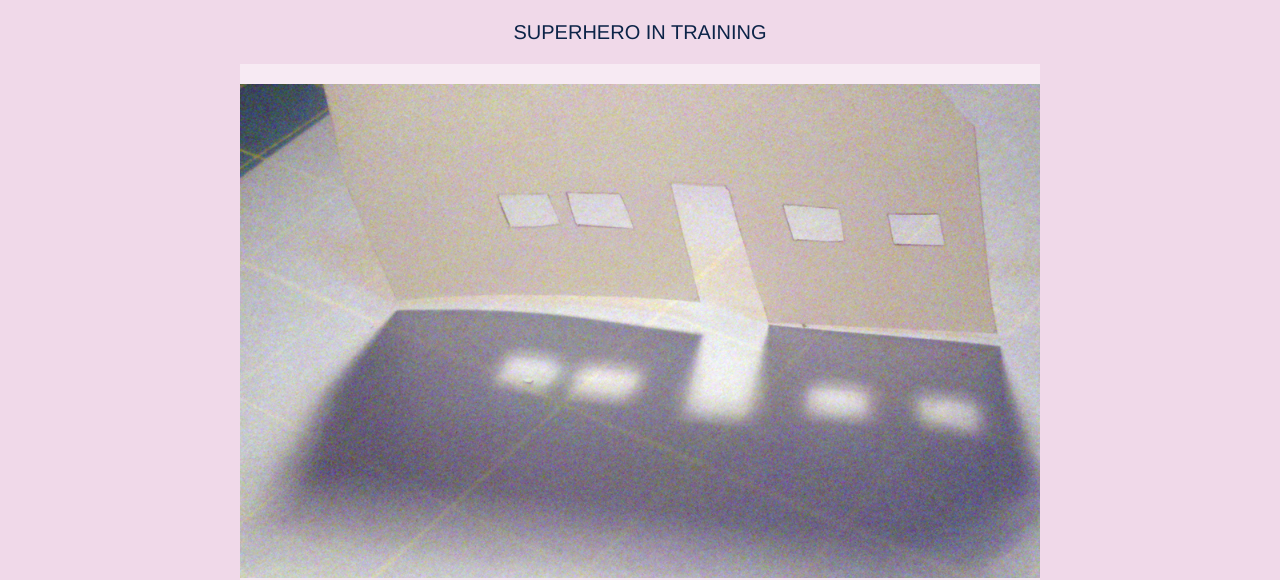
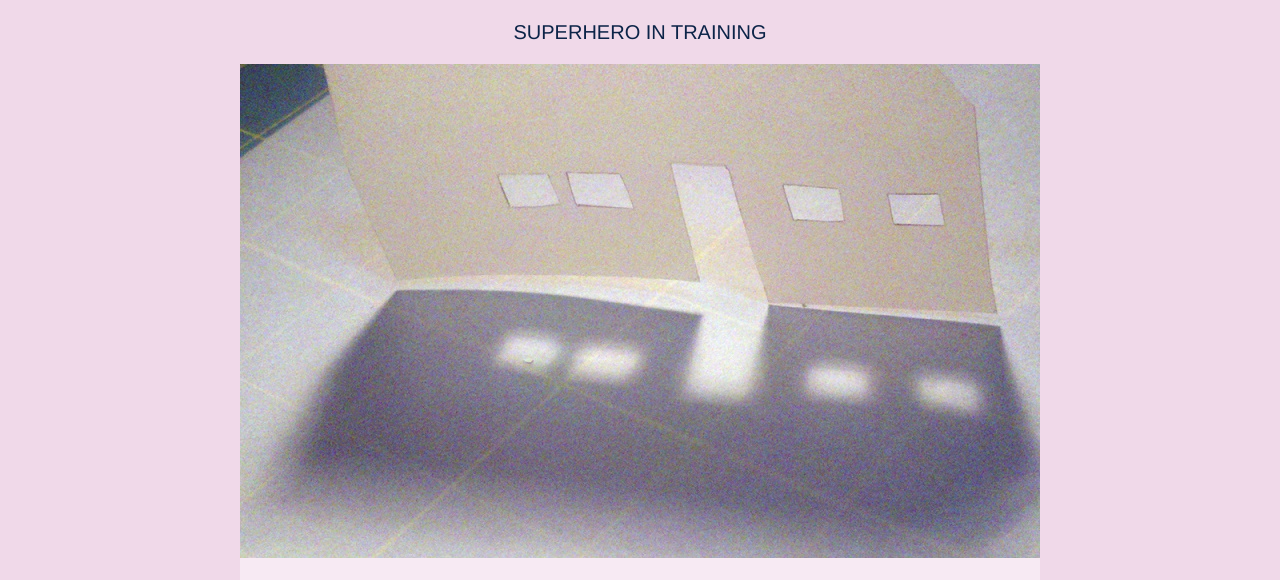
Before and after one commit to reyla/portfolio, a plain HTML site: page index.html in a window 1280 px wide. Shown: the part 222-802 px from the top of the page. Drawn offline with Linux system fonts and the light colour scheme.

Commit message:
Adjust hero image size and placement

```diff
--- a/css/main.css
+++ b/css/main.css
@@ -86,7 +86,7 @@ img {
   flex-wrap: wrap;
   background-color: #f7eaf3;
   width: 100%;
-  padding: 20px 0;
+  padding: 0;
 }
 
 .hero {
--- a/index.html
+++ b/index.html
@@ -20,7 +20,7 @@
     <main class="main">
       <section class="content">
         <div class="hero">
-          <img class="hero_image" src="img/house-memory.jpg" alt="house memory">
+          <img class="hero_image" src="img/house-memory-800.jpg" alt="house memory">
         </div>
         <div class="background">
           <p>I am Kate! I am a Business Analyst for a non-proft org that creates technology solutions in the public health space.</p>
```
Also changed, not shown: img/house-memory-800.jpg (added).
